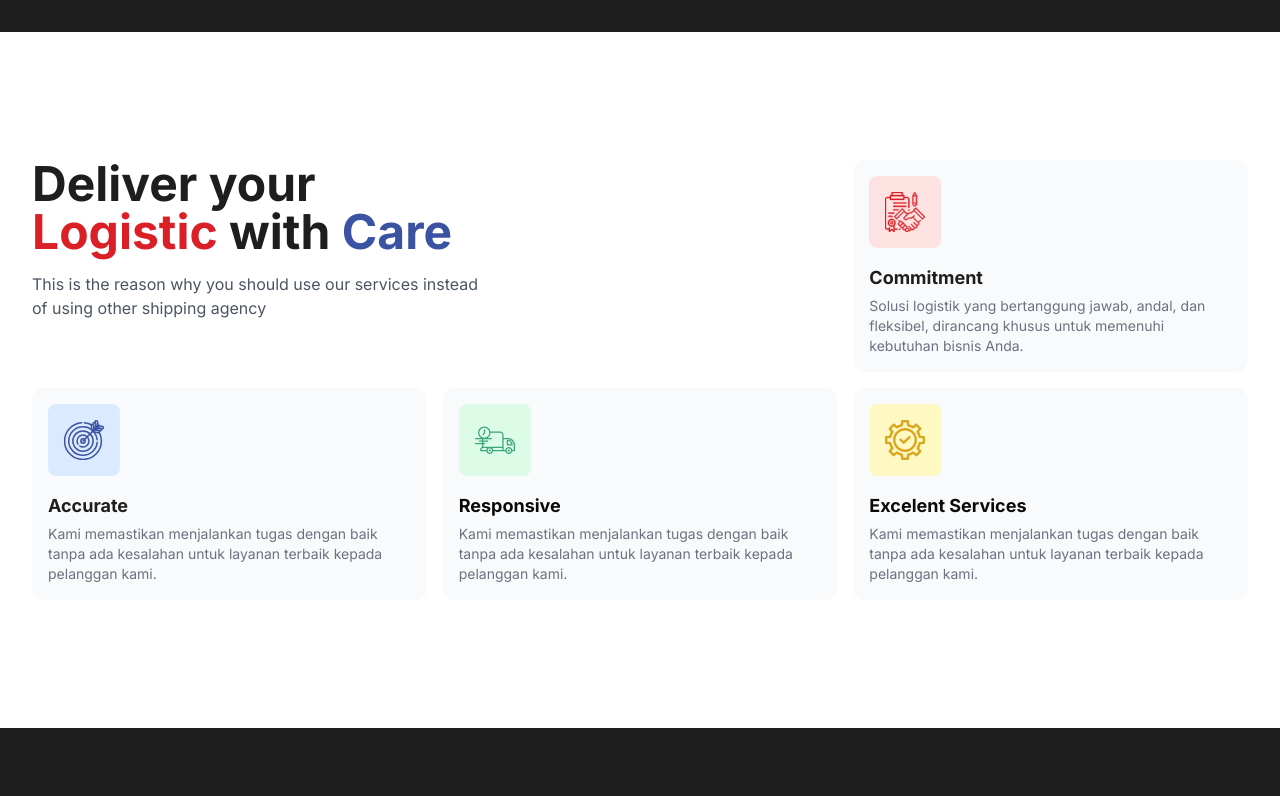
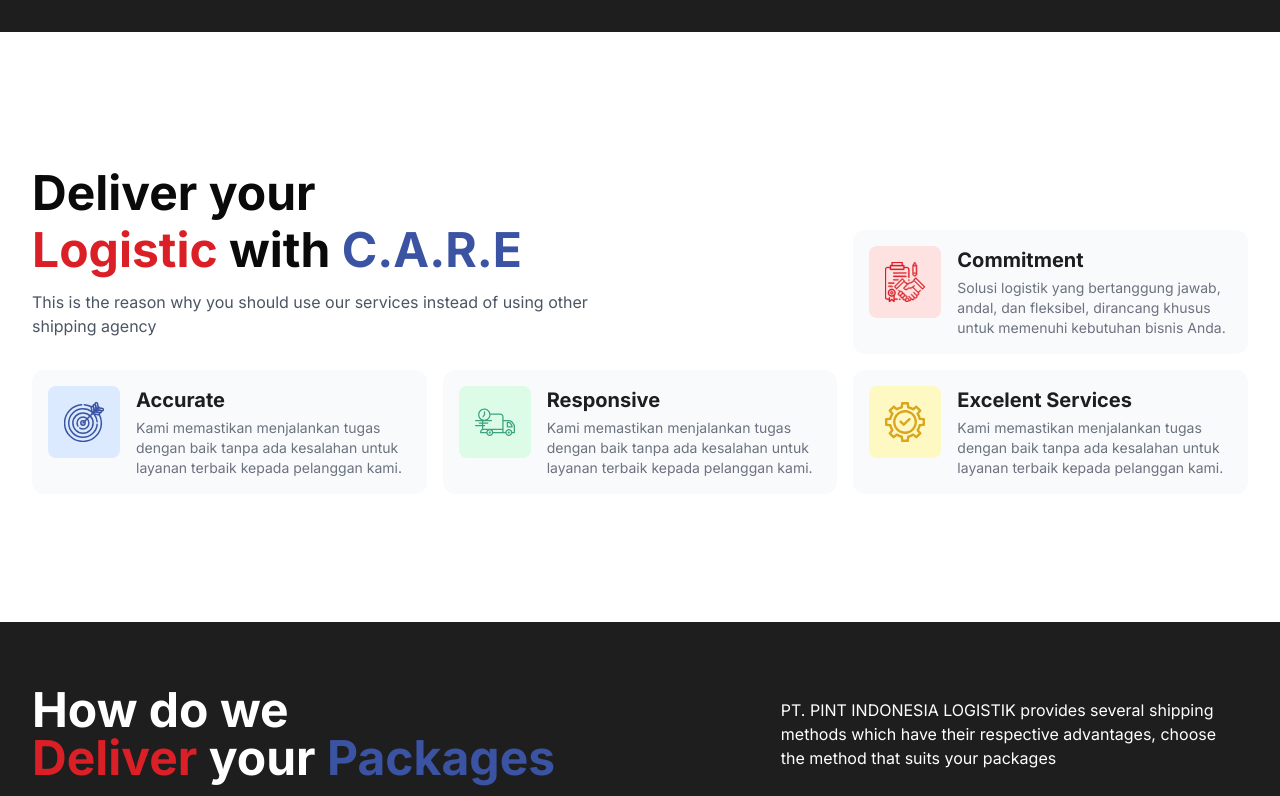
Before and after one commit to Fantocaa/pint-logistik, a Next.js app: page / in a window 1280 px wide. Shown: the part 788-1584 px from the top of the page. Built offline with nearby package versions, Linux system fonts and the light colour scheme.

Commit message:
Update 0.2.2

```diff
--- a/app/[components]/main-page/whychooseus.tsx
+++ b/app/[components]/main-page/whychooseus.tsx
@@ -8,20 +8,21 @@ export default function WhyChooseUs() {
         <div className="mx-auto max-w-screen-xl px-4 py-8 sm:px-6 sm:py-12 lg:px-8 lg:py-16">
           <div className="my-8 grid grid-cols-1 gap-4 md:my-16 md:grid-cols-2 md:gap-4 lg:grid-cols-3">
             <div className="flex items-start gap-4 col-span-2">
-              <div className="max-w-md">
-                <h2 className="text-3xl font-bold sm:text-5xl text-darkpint leading-tight">
-                  Deliver your{" "}
-                  <span className="text-redpint-500">Logistic</span> with{" "}
-                  <span className="text-bluepint-500">Care</span>
-                </h2>
+              <div className="max-w-xl pb-4">
+                <div className="font-bold col-span-3">
+                  <h1 className="text-5xl leading-snug">Deliver your </h1>
+                  <h1 className="text-5xl">
+                    <span className="text-redpint-500">Logistic</span> with{" "}
+                    <span className="text-bluepint-500">C.A.R.E</span>
+                  </h1>
+                </div>
                 <p className="mt-4 text-gray-600">
                   This is the reason why you should use our services instead of
                   using other shipping agency
                 </p>
               </div>
             </div>
-            {/* <div className="flex items-start gap-4"></div> */}
-            <div className="flex items-start flex-col gap-4 bg-gray-50 p-4 rounded-xl">
+            <div className="flex items-start gap-4 bg-gray-50 p-4 self-end rounded-xl">
               <span className="shrink-0 rounded-lg bg-red-100 p-4">
                 <Image
                   src="/images/commit.svg"
@@ -32,7 +33,7 @@ export default function WhyChooseUs() {
               </span>
 
               <div>
-                <h2 className="text-lg font-bold text-darkpint">Commitment</h2>
+                <h2 className=" font-bold text-darkpint text-xl">Commitment</h2>
                 <p className="mt-1 text-sm text-gray-500">
                   Solusi logistik yang bertanggung jawab, andal, dan fleksibel,
                   dirancang khusus untuk memenuhi kebutuhan bisnis Anda.
@@ -40,7 +41,7 @@ export default function WhyChooseUs() {
               </div>
             </div>
 
-            <div className="flex items-start flex-col gap-4 bg-gray-50 p-4 rounded-xl">
+            <div className="flex items-start gap-4 bg-gray-50 p-4 rounded-xl">
               <span className="shrink-0 rounded-lg bg-blue-100 p-4">
                 <Image
                   src="/images/accurate.svg"
@@ -50,7 +51,7 @@ export default function WhyChooseUs() {
                 />
               </span>
               <div>
-                <h2 className="text-lg font-bold text-darkpint">Accurate</h2>
+                <h2 className=" font-bold text-darkpint text-xl">Accurate</h2>
                 <p className="mt-1 text-sm text-gray-500">
                   Kami memastikan menjalankan tugas dengan baik tanpa ada
                   kesalahan untuk layanan terbaik kepada pelanggan kami.
@@ -58,7 +59,7 @@ export default function WhyChooseUs() {
               </div>
             </div>
 
-            <div className="flex items-start flex-col gap-4 bg-gray-50 p-4 rounded-xl">
+            <div className="flex items-start gap-4 bg-gray-50 p-4 rounded-xl">
               <span className="shrink-0 rounded-lg bg-green-100 p-4">
                 <Image
                   src="/images/responsive.svg"
@@ -69,7 +70,7 @@ export default function WhyChooseUs() {
               </span>
 
               <div>
-                <h2 className="text-lg font-bold">Responsive</h2>
+                <h2 className=" font-bold text-darkpint text-xl">Responsive</h2>
                 <p className="mt-1 text-sm text-gray-500">
                   Kami memastikan menjalankan tugas dengan baik tanpa ada
                   kesalahan untuk layanan terbaik kepada pelanggan kami.
@@ -77,7 +78,7 @@ export default function WhyChooseUs() {
               </div>
             </div>
 
-            <div className="flex items-start flex-col gap-4 bg-gray-50 p-4 rounded-xl">
+            <div className="flex items-start gap-4 bg-gray-50 p-4 rounded-xl">
               <span className="shrink-0 rounded-lg bg-yellow-100 p-4">
                 <Image
                   src="/images/service.svg"
@@ -88,7 +89,9 @@ export default function WhyChooseUs() {
               </span>
 
               <div>
-                <h2 className="text-lg font-bold">Excelent Services</h2>
+                <h2 className=" font-bold text-darkpint text-xl">
+                  Excelent Services
+                </h2>
 
                 <p className="mt-1 text-sm text-gray-500">
                   Kami memastikan menjalankan tugas dengan baik tanpa ada
```
